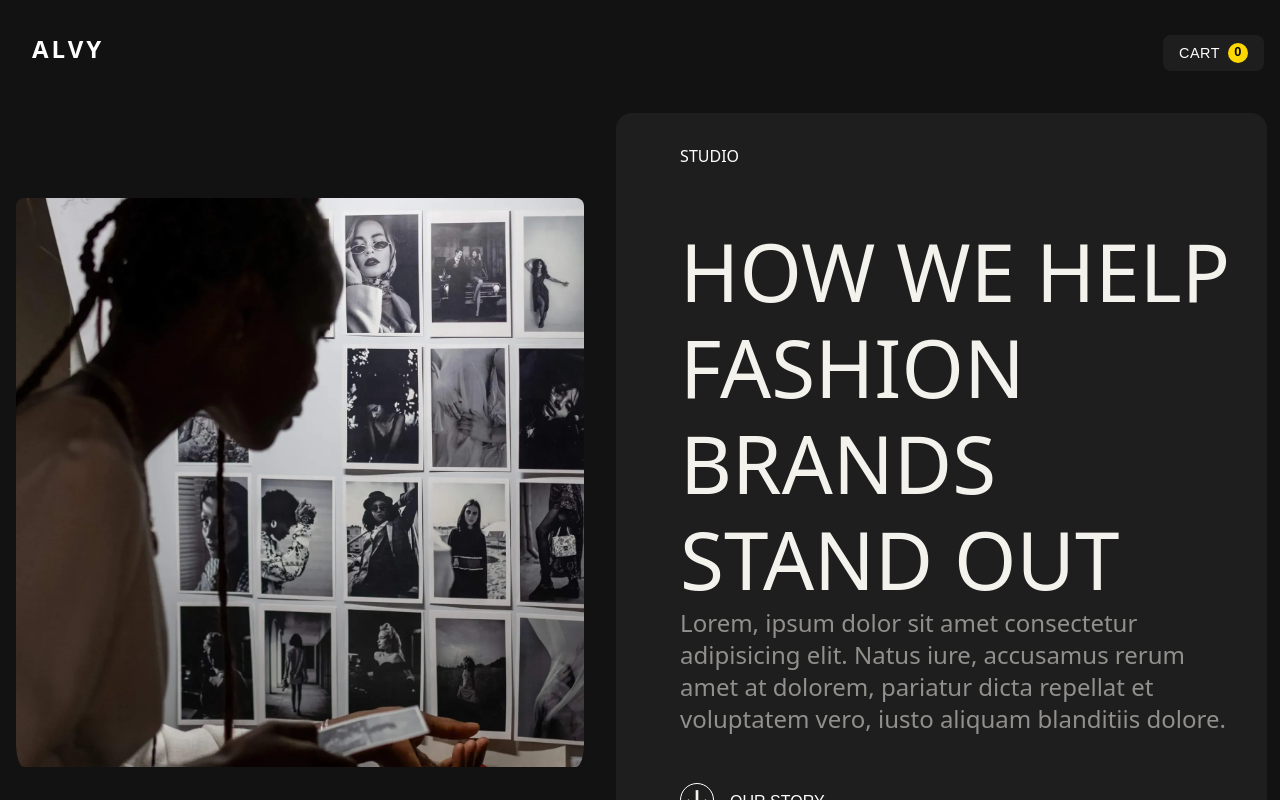
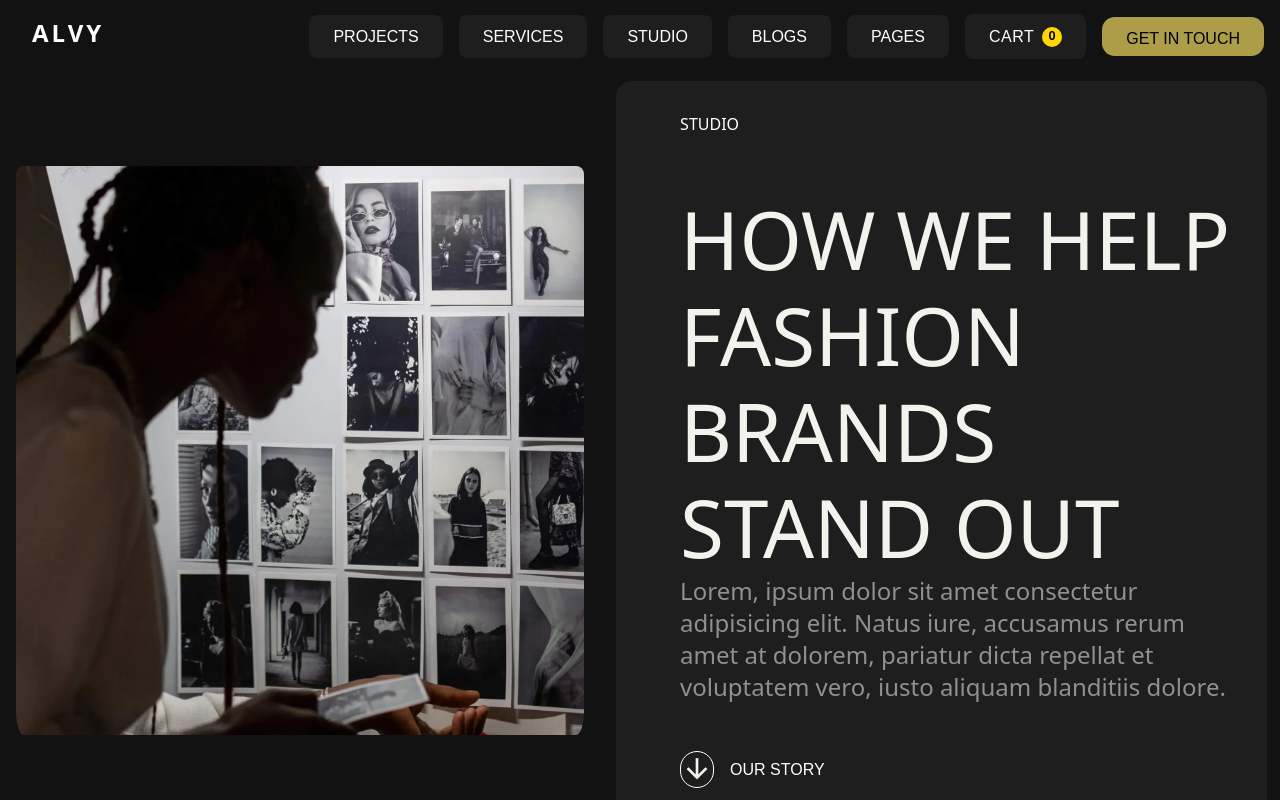
Before and after one commit to Veereshp984/responsivepage, a plain HTML site: page index.html in a window 1280 px wide. Drawn offline with nearby package versions, Linux system fonts and the light colour scheme.

Commit message:
finished nav bar

```diff
--- a/style.scss
+++ b/style.scss
@@ -966,7 +966,8 @@ body::-webkit-scrollbar {
         display: flex;
         flex-direction: row;
         justify-content: space-between;
-        padding-top: 1rem;
+        padding-top: 0rem;
+        padding-bottom: 0rem;
 
         #left{
             width: 100%;
@@ -990,23 +991,53 @@ body::-webkit-scrollbar {
 
 
 
-            button{
+            .even{
                 background-color: #1E1E1E;
                 color: white;
+                display: block;
+                width: 100%;
+                padding-right: 1.5rem;
+                padding-left: 1.5rem;
+                font-weight: 400;
                 border: none;
                 border-radius: 0.5rem;
-                padding: 0rem 1rem;
-               font-size: 1rem;
-
-
-            }
+                padding-top: 0.8rem;
+                padding-bottom: 0.8rem;
+                 white-space: nowrap;
+                 font-size: 1rem;
+            }
+            .not-even{
+                  width: 100%;
+                   background-color: #1E1E1E;
+                color: white;
+                padding-right: 1.5rem;
+                padding-left: 1.5rem;
+                font-weight: 400;
+                border: none;
+                border-radius: 0.5rem;
+                padding-top: 0.8rem;
+                padding-bottom: 0.8rem;
+                 white-space: nowrap;
+                 font-size: 1rem;
+            }
+
             #odd{
+                display: block;
                 background-color: #AD9D49;
                 color: black;
                 width: 100%;
                 padding-right: 1.5rem;
                 padding-left: 1.5rem;
-                font-weight: 300;
+                font-weight: 400;
+                border: none;
+                border-radius: 0.8rem;
+                padding-top: 0.8rem;
+                padding-bottom: 0.5rem;
+                 white-space: nowrap;
+                 font-size: 1rem;
+                 display: flex;
+                 justify-content: center;
+                 align-items: center;
             }
             .ri-menu-line{
                 display: none;
@@ -1018,6 +1049,7 @@ body::-webkit-scrollbar {
             display: flex;
             justify-content: center;
             flex-direction: row;
+            margin-bottom: 0rem;
 
             #top{
                 width: 100%;
@@ -1060,7 +1092,7 @@ body::-webkit-scrollbar {
                  text-transform: uppercase;
                  padding-bottom: 0;
                  line-height: 6rem;
-                //  padding-top: 12rem;
+
                 }
 
                 #para{
```
Also changed, not shown: style.css, 1 other file.
